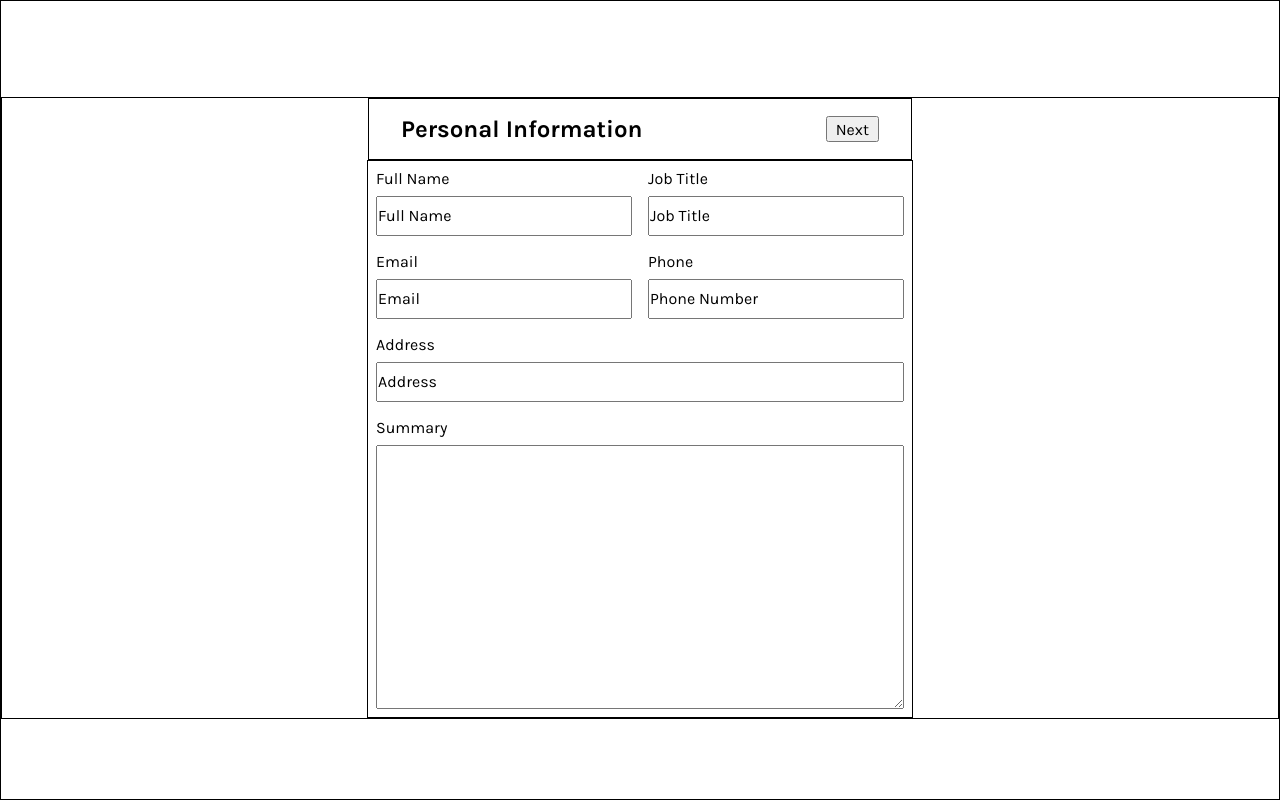
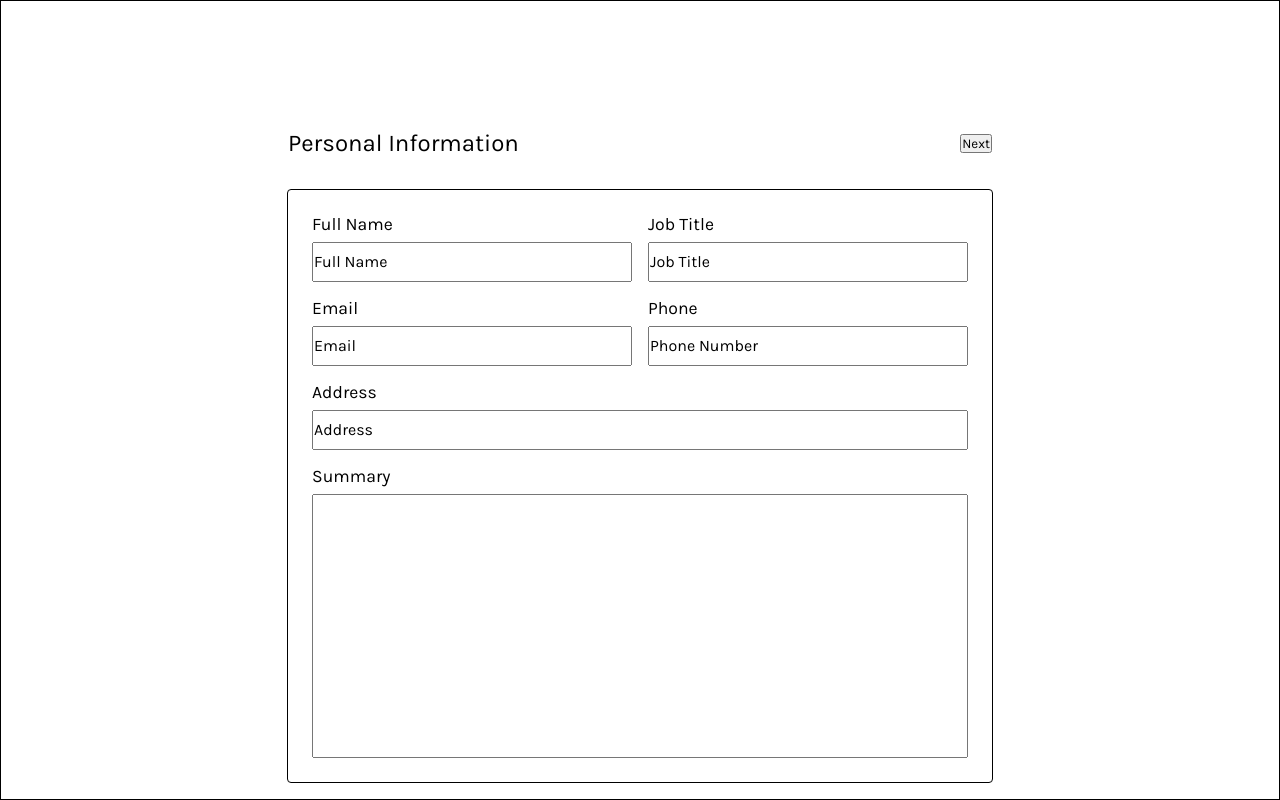
Before and after one commit to billyenglish/CV_Application, a React (Vite) app: page /personal-information in a window 1280 px wide. Built offline with nearby package versions, Linux system fonts and the light colour scheme; a web font is replaced by a local one.

Commit message:
textarea placeholder for display.

```diff
--- a/src/index.css
+++ b/src/index.css
@@ -30,6 +30,7 @@ section {
     min-height: 100vh;
     display: flex;
     flex-direction: column;
+    align-items: center;
 }
 
 /* End of Section */
@@ -37,38 +38,44 @@ section {
 /* Form Section */
 
 .form_container {
-    border: 1px solid #000;
     display: flex;
     flex-direction: column;
     justify-content: center;
     align-items: center;
-    margin-top: 6rem;
+    margin-top: 8rem;
 }
 
 .header_section {
-    border: 1px solid #000;
     display: flex;
     justify-content: space-between;
     align-items: center;
-    width: 34rem;
-    padding: 1rem 2rem;
+    width: 44rem;
+    padding: 0 0 2rem 0;
 }
 
 .header_title {
     font-size: 1.5rem;
-    font-weight: 4 00;
+    font-weight: 400;
 }
 
-.next_button {
-    font-size: 1rem;
+.button_controls {
+    display: flex;
+    gap: .5rem;
+}
+
+.current_button {
+    font-size: 1.1rem;
     font-weight: 400;
-    padding: .1rem .5rem;
+    padding: .15rem .5rem;
+    width: 6rem;
 }
 
 form {
     border: 1px solid #000;
+    border-radius: .25rem;
     display: flex;
     flex-direction: column;
+    padding: 1rem;
 }
 
 form div {
@@ -78,7 +85,7 @@ form div {
 }
 
 .name_label {
-    font-size: 1rem;
+    font-size: 1.1rem;
     font-weight: 400;
     display: flex;
     flex-direction: column;
@@ -86,21 +93,26 @@ form div {
 }
 
 .half_input_length {
+    font-size: 1rem;
     height: 2.5rem;
-    width: 16rem;
+    width: 20rem;
 }
 
 .full_input_length {
+    font-size: 1rem;
     height: 2.5rem;
-    width: 33rem;
+    width: 41rem;
 }
 
 .full_textarea_length {
+    font-size: 1rem;
     height: 16.5rem;
-    width: 33rem;
+    width: 41rem;
+    resize: none;
 }
 
-input::placeholder {
+input::placeholder,
+textarea::placeholder {
     font-family: 'Karla';
     font-size: 1rem;
     color: #000;
@@ -110,8 +122,16 @@ input::placeholder {
 
 button {
     font-family: Karla;
+    font-weight: 400;
 }
 
 button:hover {
     cursor: pointer;
 }
+
+.add_button_container {
+    display: flex;
+    align-items: center;
+    justify-content: center;
+    padding: 2rem 0;
+}
```
